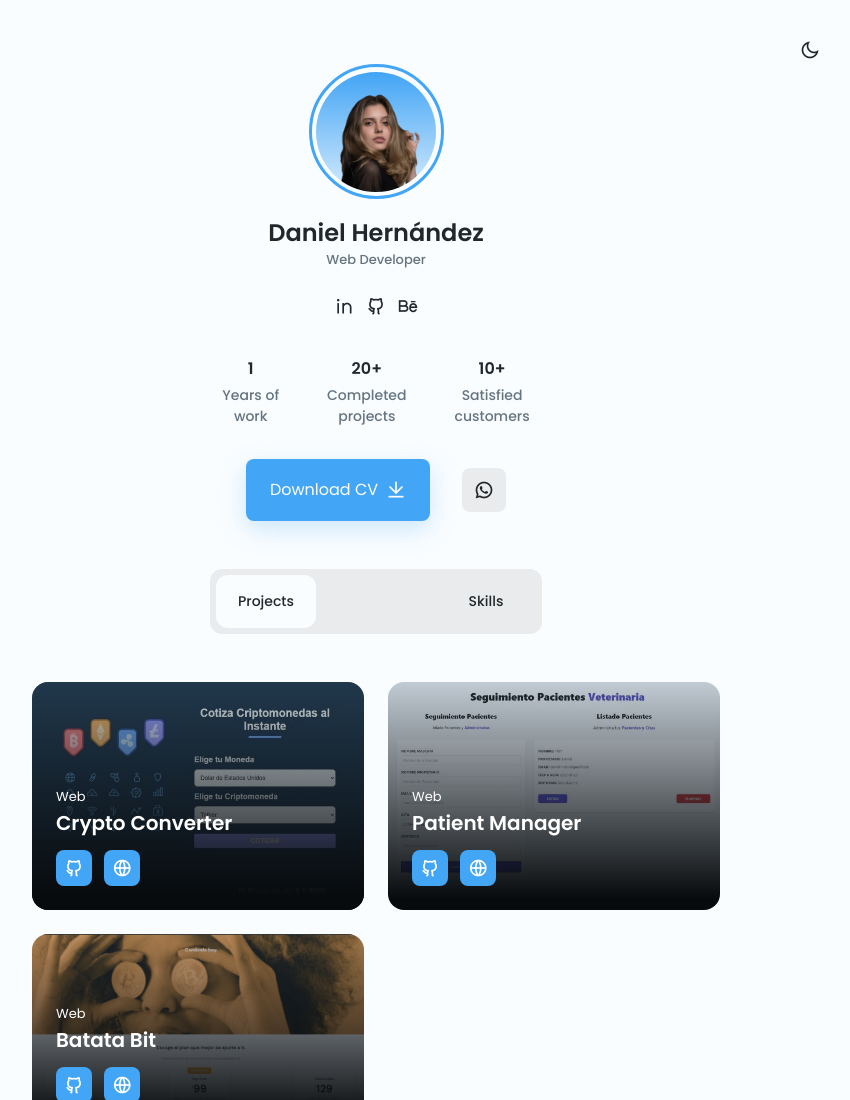
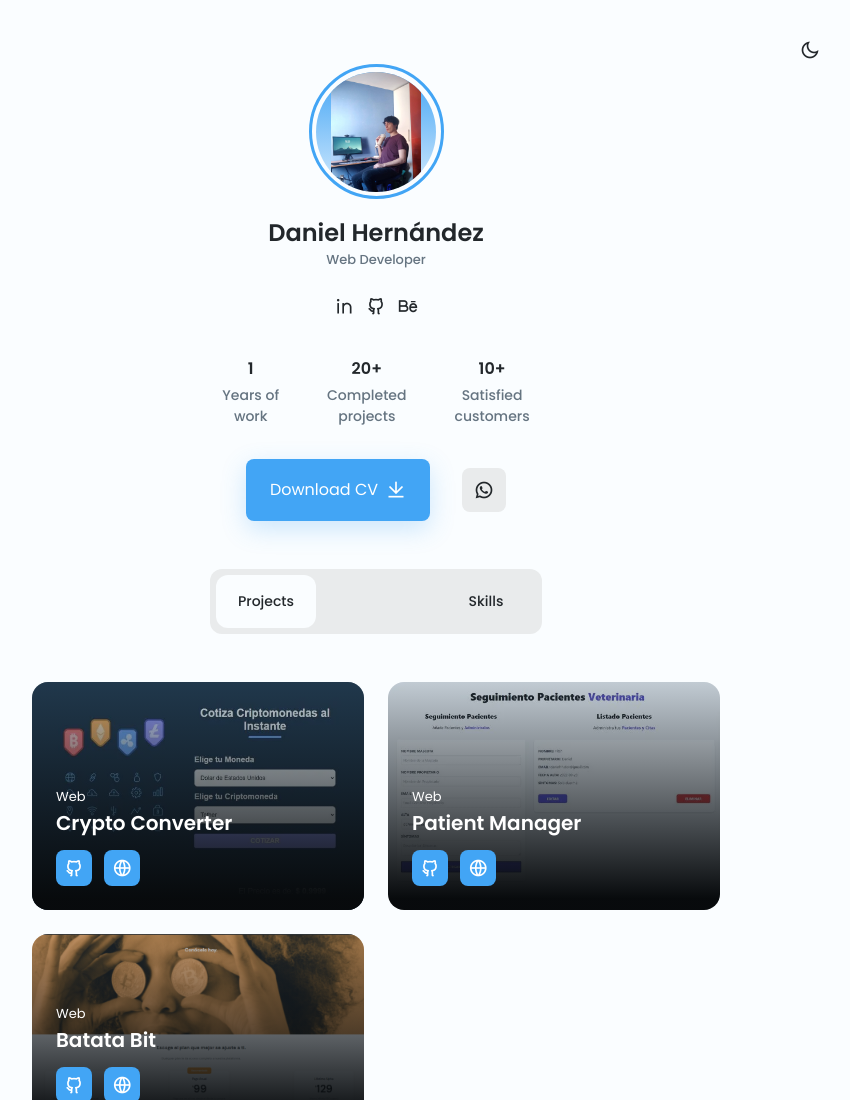
Before and after one commit to danielhh-dev/portfolio, a plain HTML site: page index.html in a window 1280 px wide. Shown: the top 1100 px of the page, without its empty margins (264-1114 px from the left). Drawn offline with nearby package versions, Linux system fonts and the light colour scheme.

Commit message:
Update portfolio

```diff
--- a/index.html
+++ b/index.html
@@ -33,7 +33,7 @@
         <div class="profile__data">
           <div class="profile__border">
             <div class="profile__perfil">
-              <img src="./assets/img/perfil.png" alt="profile-image" />
+              <img src="./assets/img/perfil.jpg" alt="profile-image" />
             </div>
           </div>
           <h2 class="profile__name">Daniel Hernández</h2>
```
Also changed, not shown: assets/img/perfil.jpg (added), assets/img/perfil.png (deleted).
